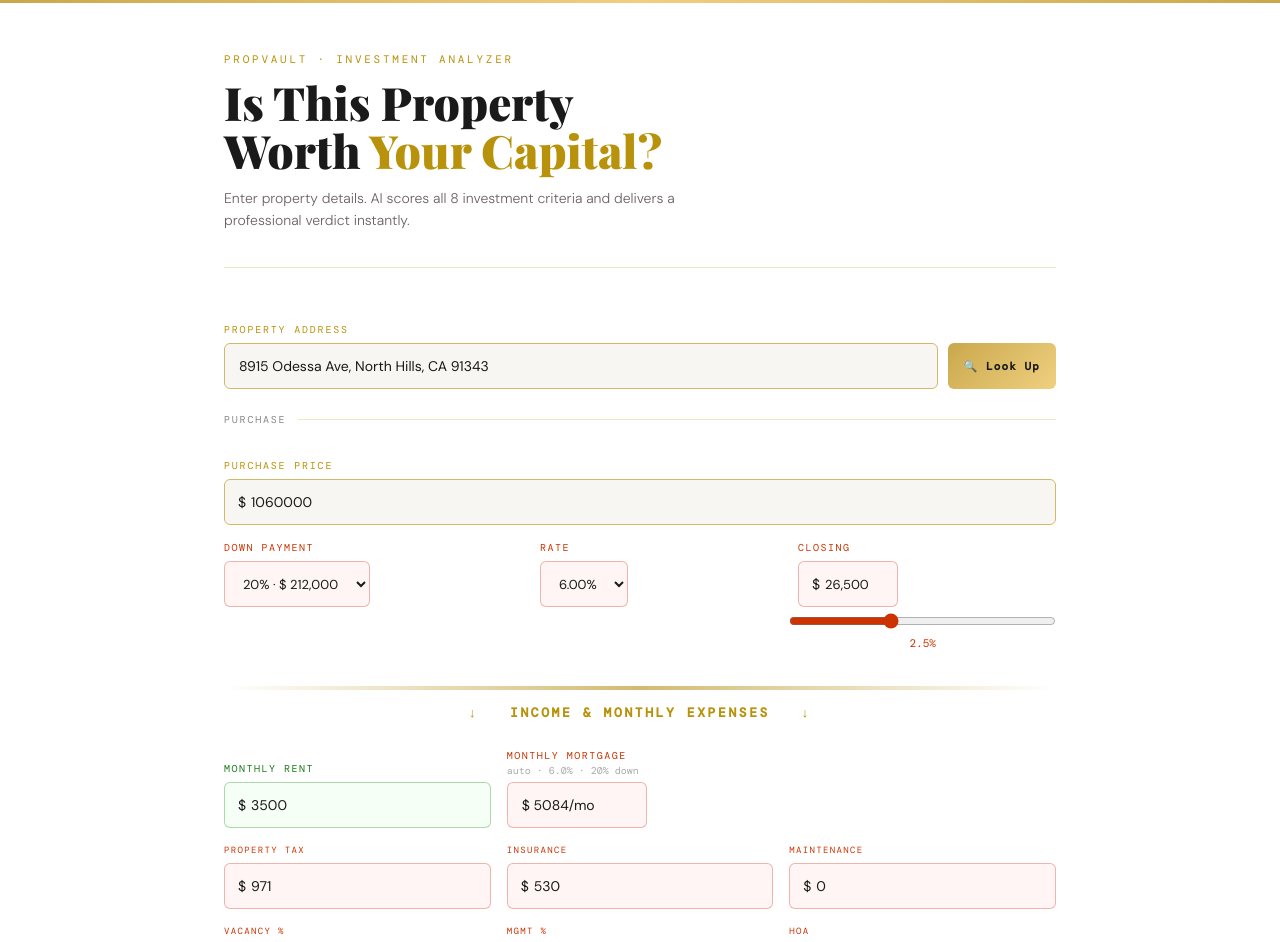
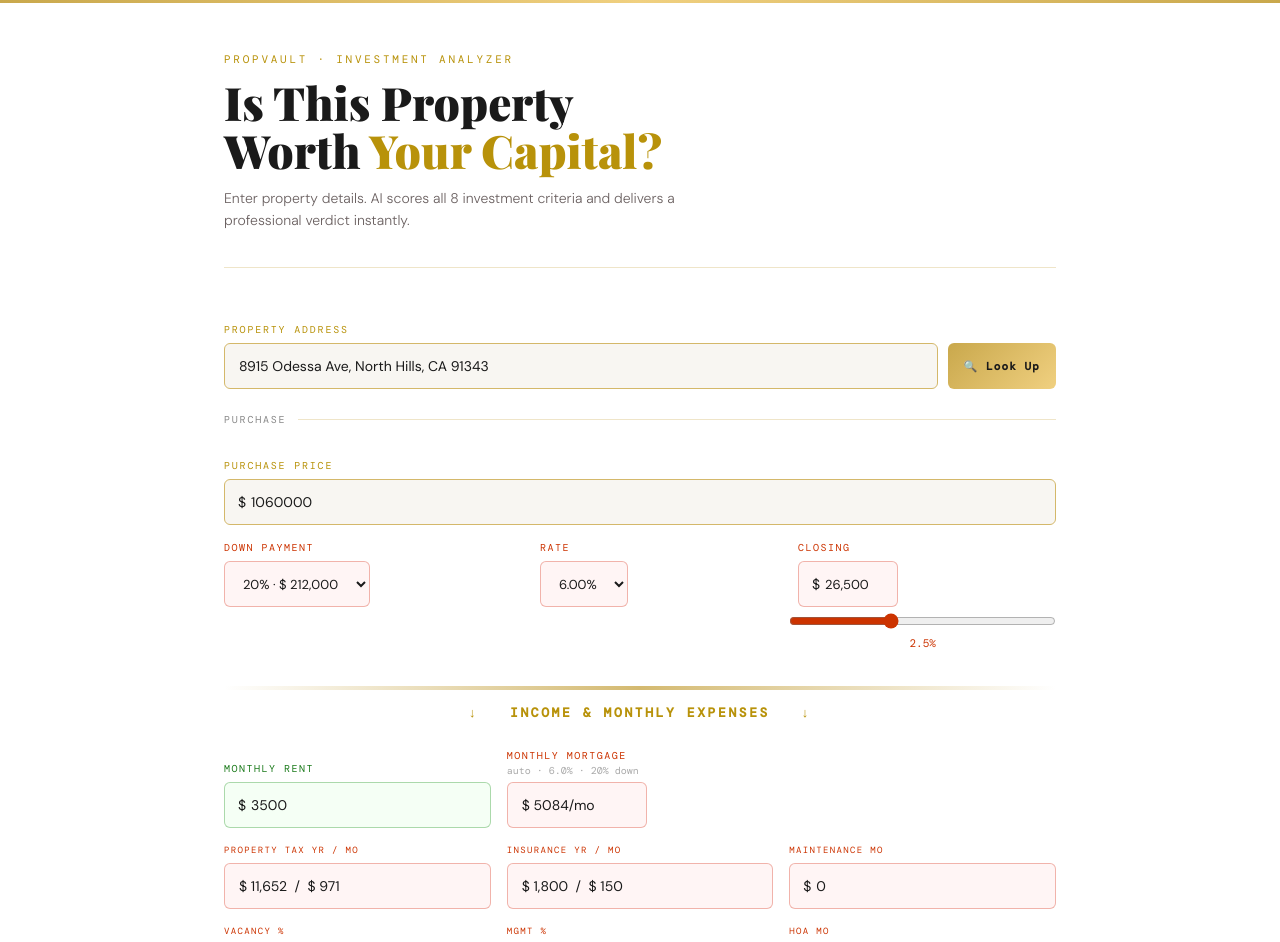
Before and after one commit to AshotM-GHub/real-estate-analyzer, a React (Vite) app: page / in a window 1280 px wide. Shown: the top 942 px of the page. Built offline with nearby package versions, Linux system fonts and the light colour scheme.

Commit message:
fix annual expense math and report accuracy

```diff
--- a/src/App.jsx
+++ b/src/App.jsx
@@ -7,8 +7,8 @@ import {
 // ─── Last entered property (always updated to user's most recent input) ───────
 const DEFAULTS = {
   address: "8915 Odessa Ave, North Hills, CA 91343",
-  price: "1060000", rent: "3500", taxes: "971",
-  insurance: "530", maintenance: "0", vacancy: "4",
+  price: "1060000", rent: "3500", taxes: "11652",
+  insurance: "1800", maintenance: "0", vacancy: "4",
   mgmt: "10", hoa: "0", otherExpenses: "0",
   closingCosts: "2.5"
 };
@@ -38,8 +38,8 @@ Return ONLY a JSON object. No markdown. No explanation. Start with {
 {
   "price": "619888",
   "rent": "3200",
-  "taxes": "568",
-  "insurance": "140",
+  "taxes": "6800",
+  "insurance": "1800",
   "hoa": "300",
   "appreciation_5yr": "45%",
   "appreciation_1yr": "8%",
@@ -50,7 +50,7 @@ Return ONLY a JSON object. No markdown. No explanation. Start with {
   "data_sources": "Zillow, county assessor"
 }
 
-Rules: all numbers as strings without $ or commas. Estimate if exact data not found.`;
+Rules: all numbers as strings without $ or commas. Taxes and insurance MUST be annual values, not monthly. For property tax, use county assessor/public tax data when available; otherwise estimate using the local effective property tax rate. For insurance, estimate annual landlord/homeowner insurance from comparable public market guidance. For vacancy_rate, estimate from zip code/neighborhood rental market sources when exact data is unavailable. Estimate if exact data not found.`;
 
   try {
     const controller = new AbortController();
@@ -101,7 +101,7 @@ function buildFallback(form, f) {
     ptrStatus:      f.ptr < 15 ? "good" : f.ptr < 20 ? "ok" : "bad",
     criteria: [
       { num:"01", name:"Cash Flow",             score:cfS,  detail:`Net cash flow after $${f.mortPayment.toFixed(0)}/mo mortgage is ${cfLabel}. ${cf > 0 ? "Positive — this property pays for itself." : cf > -500 ? "Negative but manageable — requires reserves to cover the monthly shortfall." : "Significantly negative — this deal loses money every month and depends entirely on appreciation."}` },
-      { num:"02", name:"Cap Rate",              score:capS, detail:`Cap rate of ${f.capRate.toFixed(2)}% is ${f.capRate >= 6 ? "within" : f.capRate >= 4 ? "slightly below" : "well below"} the 5–8% investor benchmark. ${f.capRate < 5 ? `Price would need to drop to ~$${Math.round(f.noi/0.05/1000)*1000} to reach a 5% cap rate.` : "Solid return relative to purchase price."}` },
+      { num:"02", name:"Cap Rate",              score:capS, detail:`Cap rate of ${f.capRate.toFixed(2)}% is ${f.capRate >= 6 ? "within" : f.capRate >= 4 ? "slightly below" : "well below"} the 5–8% investor benchmark. ${f.noi <= 0 ? "NOI is negative, so a 5% cap rate is not possible until rent increases or expenses decrease." : f.capRate < 5 ? `Price would need to drop to ~$${Math.round(f.noi/0.05/1000)*1000} to reach a 5% cap rate.` : "Solid return relative to purchase price."}` },
       { num:"03", name:"Location Quality",      score:6,    detail:`${form.address}. Verify proximity to employment, schools and transit. Location quality directly affects vacancy rates and rent growth.` },
       { num:"04", name:"Rental Demand",         score:6,    detail:`Gross yield of ${f.grossYield.toFixed(2)}% suggests ${f.grossYield >= 7 ? "strong" : "moderate"} rental income relative to price. Verify local vacancy rates before committing.` },
       { num:"05", name:"Condition & CapEx",     score:5,    detail:`${f.maint === 0 ? `No maintenance budget entered — add at least $${Math.round(f.price*0.01/12)}/mo (1% of price annually) for capital reserves.` : `$${f.maint}/mo maintenance budgeted. Verify age of roof, HVAC and plumbing.`}` },
@@ -121,15 +121,25 @@ function buildFallback(form, f) {
 const sc = s => s >= 7 ? "#7ac070" : s >= 5 ? "#c9a84c" : "#e06050";
 const vc = s => s >= 7 ? "strong"  : s >= 5 ? "moderate" : "weak";
 const vl = s => s >= 7 ? "Strong Buy" : s >= 5 ? "Proceed with Caution" : "Avoid";
+const n = s => {
+  const match = String(s ?? "").replace(/,/g, "").match(/-?\d+(?:\.\d+)?/);
+  return match ? parseFloat(match[0]) : 0;
+};
+const money0 = v => Math.round(n(v)).toLocaleString("en-US", { maximumFractionDigits: 0 });
+const yrMoDisplay = v => `$ ${money0(v)}  /  $ ${money0(n(v) / 12)}`;
+const addressMarketLabel = address => {
+  const parts = String(address || "").split(",").map(p => p.trim()).filter(Boolean);
+  return parts.length >= 2 ? parts.slice(-2).join(", ") : (address || "Selected market");
+};
 
 function calcF(form, mortDown="20", mortRate="6.0") {
-  const n = s => parseFloat(String(s).replace(/,/g,"")) || 0;
   const price=n(form.price), rent=n(form.rent), taxes=n(form.taxes),
         ins=n(form.insurance), maint=n(form.maintenance),
         hoa=n(form.hoa), other=n(form.otherExpenses);
-  const vacPct=parseFloat(form.vacancy)||5, mgmtPct=parseFloat(form.mgmt)||10;
+  const vacPct=n(form.vacancy)||5, mgmtPct=n(form.mgmt)||10;
   const vacAmt=(rent*vacPct)/100, mgmtAmt=(rent*mgmtPct)/100;
-  const totalMo=taxes+ins+maint+vacAmt+mgmtAmt+hoa+other;
+  const taxesMo=taxes/12, insMo=ins/12;
+  const totalMo=taxesMo+insMo+maint+vacAmt+mgmtAmt+hoa+other;
   const annRent=rent*12, noi=annRent-totalMo*12;
 
   // Mortgage
@@ -149,7 +159,7 @@ function calcF(form, mortDown="20", mortRate="6.0") {
   const annNOIAfterMort=(monthlyAfterMort)*12;
 
   return {
-    price, rent, taxes, ins, maint, hoa, other, vacAmt, mgmtAmt,
+    price, rent, taxes, ins, taxesMo, insMo, maint, hoa, other, vacAmt, mgmtAmt,
     totalMo, annRent, noi, down, loan, pi, pmi, mortPayment,
     closingAmt, closingPct,
     capRate: price>0?(noi/price)*100:0,
@@ -442,6 +452,8 @@ MONTHLY RENT: $${f.rent.toLocaleString()}
 DOWN PAYMENT: ${mortDown}% ($${f.down.toLocaleString("en-US",{maximumFractionDigits:0})})
 INTEREST RATE: ${mortRate}%
 MORTGAGE PAYMENT: $${f.mortPayment.toFixed(0)}/mo
+PROPERTY TAX: $${f.taxes.toLocaleString("en-US",{maximumFractionDigits:0})}/yr ($${f.taxesMo.toFixed(0)}/mo)
+INSURANCE: $${f.ins.toLocaleString("en-US",{maximumFractionDigits:0})}/yr ($${f.insMo.toFixed(0)}/mo)
 CLOSING COSTS: ${f.closingPct}% ($${f.closingAmt.toLocaleString("en-US",{maximumFractionDigits:0})})
 TOTAL MONTHLY EXPENSES (excl. mortgage): $${f.totalMo.toFixed(0)}
 PRE-MORTGAGE CASH FLOW: $${f.monthlyCF.toFixed(0)}/mo
@@ -461,6 +473,7 @@ LOOKUP DATA FOUND:
 
 IMPORTANT INSTRUCTIONS:
 1. Cash flow score MUST be low (1-4) if net CF is negative
+1A. Property tax and insurance are annual inputs and must be evaluated using their monthly equivalents in cash-flow math.
 2. For Appreciation Potential (07): use your knowledge of the specific zip code and city to provide REAL historical appreciation data — include 5-10yr appreciation %, recent 1yr trend, median home price, rental demand. Score accordingly (>80% 10yr = 9-10, 40-80% = 6-8, <40% = 1-5)
 3. For Location Quality (03): describe the actual neighborhood, nearby employers, schools, transit for THIS specific address
 4. For Rental Demand (04): provide actual vacancy rates and rental market data for this specific zip code
@@ -583,7 +596,7 @@ Return this JSON with real specific analysis:
               {lookupStatus && <div style={{marginTop:"6px",fontSize:"11px",color:"#b8920a",fontFamily:"'DM Mono',monospace",letterSpacing:".08em"}}>{lookupStatus}</div>}
               {lookupData && (
                 <div style={{marginTop:"8px",padding:"10px 14px",background:"#f0fff0",border:"1px solid #a8d5a8",borderRadius:"6px",fontSize:"11px",color:"#1a7a1a",fontFamily:"'DM Mono',monospace",lineHeight:"1.7"}}>
-                  ✓ Data found · Price ${Number(lookupData.price||0).toLocaleString()} · Rent ${lookupData.rent}/mo · Tax ${lookupData.taxes}/mo · HOA ${lookupData.hoa}/mo
+                  ✓ Data found · Price ${Number(lookupData.price||0).toLocaleString()} · Rent ${lookupData.rent}/mo · Tax ${lookupData.taxes}/yr · Insurance ${lookupData.insurance || form.insurance}/yr · HOA ${lookupData.hoa}/mo
                   {lookupData.data_sources && <div style={{color:"#888",marginTop:"3px"}}>Sources: {lookupData.data_sources}</div>}
                 </div>
               )}
@@ -670,13 +683,13 @@ Return this JSON with real specific analysis:
 
             {/* ALL OTHER EXPENSES — red, all same size */}
             <div className="fgrid3" style={{marginTop:"16px"}}>
-              <div><label className="flabel-red" style={{fontSize:"9px"}}>Property Tax</label><div className="input-wrap"><span className="input-prefix-red">$</span><input className="finput-red finput-pfx" style={{color:"#1a1a1a"}} value={form.taxes} onChange={set("taxes")}/></div></div>
-              <div><label className="flabel-red" style={{fontSize:"9px"}}>Insurance</label><div className="input-wrap"><span className="input-prefix-red">$</span><input className="finput-red finput-pfx" style={{color:"#1a1a1a"}} value={form.insurance} onChange={set("insurance")}/></div></div>
-              <div><label className="flabel-red" style={{fontSize:"9px"}}>Maintenance</label><div className="input-wrap"><span className="input-prefix-red">$</span><input className="finput-red finput-pfx" style={{color:"#1a1a1a"}} value={form.maintenance} onChange={set("maintenance")}/></div></div>
+              <div><label className="flabel-red" style={{fontSize:"9px"}}>Property Tax Yr / Mo</label><div className="input-wrap"><input className="finput-red" style={{color:"#1a1a1a"}} value={yrMoDisplay(form.taxes)} onChange={set("taxes")}/></div></div>
+              <div><label className="flabel-red" style={{fontSize:"9px"}}>Insurance Yr / Mo</label><div className="input-wrap"><input className="finput-red" style={{color:"#1a1a1a"}} value={yrMoDisplay(form.insurance)} onChange={set("insurance")}/></div></div>
+              <div><label className="flabel-red" style={{fontSize:"9px"}}>Maintenance Mo</label><div className="input-wrap"><span className="input-prefix-red">$</span><input className="finput-red finput-pfx" style={{color:"#1a1a1a"}} value={form.maintenance} onChange={set("maintenance")}/></div></div>
               <div><label className="flabel-red" style={{fontSize:"9px"}}>Vacancy %</label><div className="input-wrap"><input className="finput-red" style={{color:"#1a1a1a"}} value={form.vacancy + " %"} onChange={set("vacancy")}/></div></div>
               <div><label className="flabel-red" style={{fontSize:"9px"}}>Mgmt %</label><div className="input-wrap"><input className="finput-red" style={{color:"#1a1a1a"}} value={form.mgmt + " %"} onChange={set("mgmt")}/></div></div>
-              <div><label className="flabel-red" style={{fontSize:"9px"}}>HOA</label><div className="input-wrap"><span className="input-prefix-red">$</span><input className="finput-red finput-pfx" style={{color:"#1a1a1a"}} value={form.hoa} onChange={set("hoa")}/></div></div>
-              <div><label className="flabel-red" style={{fontSize:"9px"}}>Other Expenses</label><div className="input-wrap"><span className="input-prefix-red">$</span><input className="finput-red finput-pfx" style={{color:"#1a1a1a"}} value={form.otherExpenses} onChange={set("otherExpenses")}/></div></div>
+              <div><label className="flabel-red" style={{fontSize:"9px"}}>HOA Mo</label><div className="input-wrap"><span className="input-prefix-red">$</span><input className="finput-red finput-pfx" style={{color:"#1a1a1a"}} value={form.hoa} onChange={set("hoa")}/></div></div>
+              <div><label className="flabel-red" style={{fontSize:"9px"}}>Other Expenses / CapEx Mo</label><div className="input-wrap"><span className="input-prefix-red">$</span><input className="finput-red finput-pfx" style={{color:"#1a1a1a"}} value={form.otherExpenses} onChange={set("otherExpenses")}/></div></div>
             </div>
 
             <div className="btn-row">
@@ -789,7 +802,7 @@ Return this JSON with real specific analysis:
               },
               {
                 num:"07", name:"Appreciation Potential", score: 10,
-                value:null, target:"ZIP 91204 · Glendale, CA",
+                value:null, target: addressMarketLabel(form.address),
                 def:"How much property values have grown historically in this zip code. Strong past appreciation signals a healthy market.",
                 formula: lookupData ? `+${lookupData.appreciation_5yr||"?"} (5yr) · +${lookupData.appreciation_1yr||"?"} (1yr)\nMedian: ${lookupData.median_home_price||"?"} · Vacancy: ${lookupData.vacancy_rate||"?"}` : `Run Look Up to get real appreciation data for this zip code`,
                 detail: result.criteria.find(c=>c.num==="07")?.detail||""
```
Also changed, not shown: 1 other file (tests, documents, lock files or other folders).
